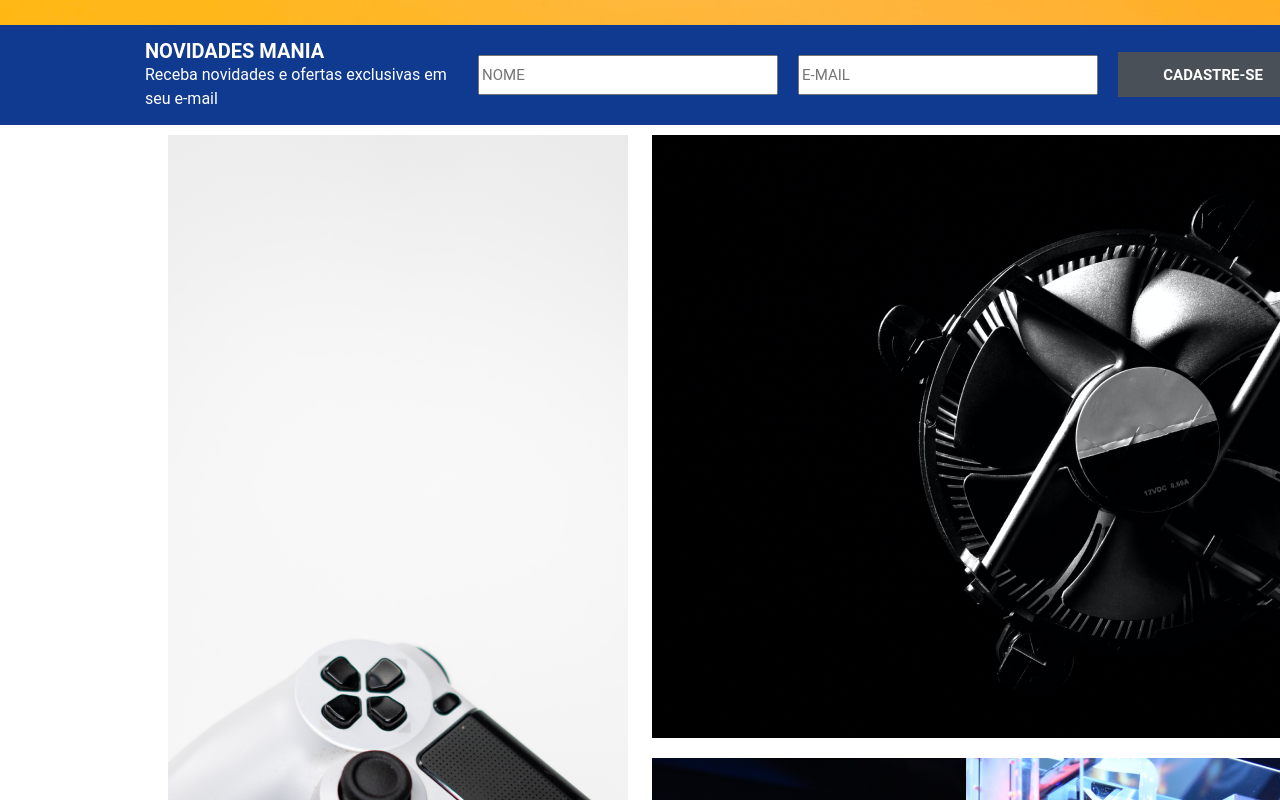
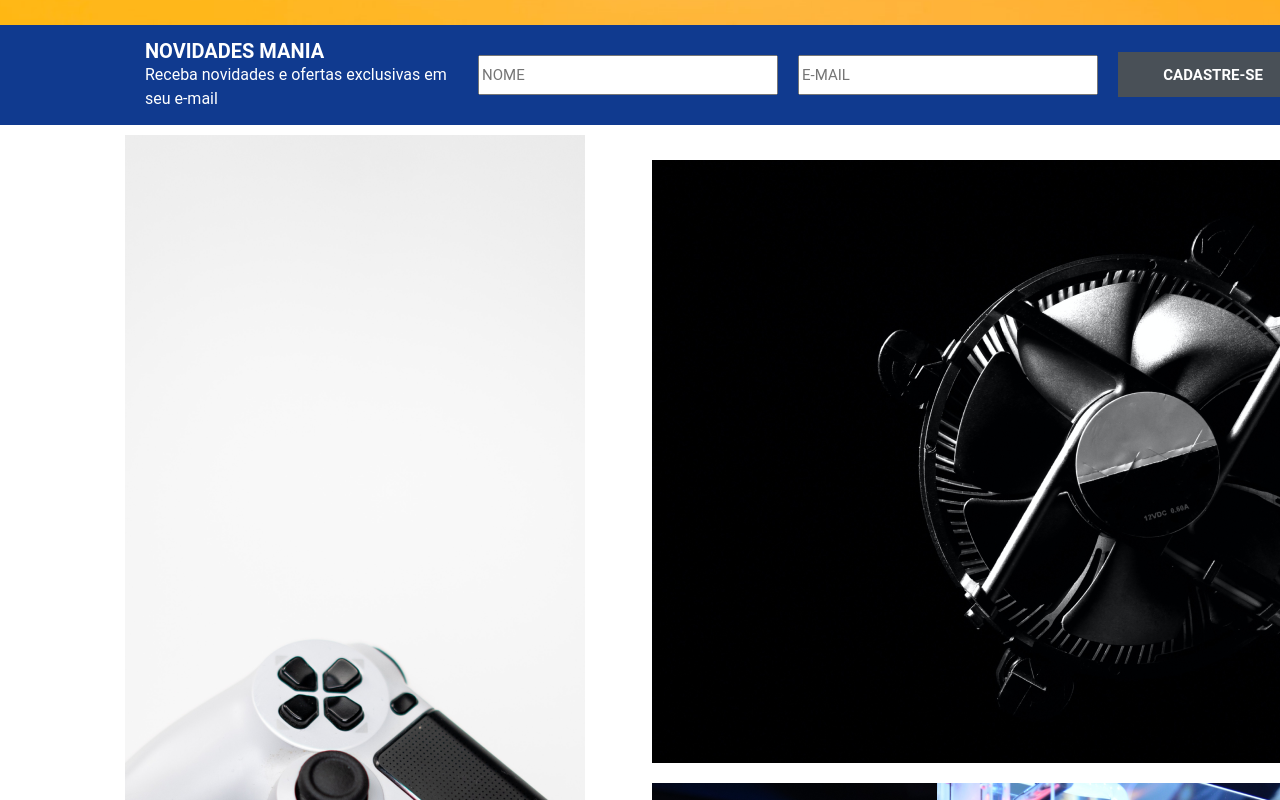
Before and after one commit to PedroHsribeiro/PrimeiroSite, a website: page index.html in a window 1280 px wide. Shown: the part 580-1380 px from the top of the page. Drawn offline with nearby package versions, Linux system fonts and the light colour scheme.

Commit message:
essa é a certa

```diff
--- a/css/index.css
+++ b/css/index.css
@@ -193,7 +193,6 @@ body{
 }
 */
 #console{
-    max-width: 100%;
     margin: 10px 0px;
 }
 #hardware{
--- a/index.html
+++ b/index.html
@@ -49,12 +49,12 @@
                 <input type="button" class="button-novidades" value="CADASTRE-SE">
             </div>
         </div>
-        <div class="container-fluid">
-            <div class="row mx-auto">
-                <div class="col">
-                    <img id="console" src="img\controle_ps4.png" class="mx-auto d-block float-end" alt="Produtos de Consoles">
+        <div class="container d-flex">
+            <div class="row align-items-center">
+                <div class="col justify-content-center">
+                    <img id="console" src="img\controle_ps4.png" class="mx-auto d-block" alt="Produtos de Consoles">
                 </div>
-                <div class="col-6 mx-auto">
+                <div class="col-6 ">
                     <img id="hardware" src="img\fan_processador.png" class="mx-auto d-block float-start" alt="Hardware para Computadores">
                     <div class="row">
                         <div class="col-6">
```
